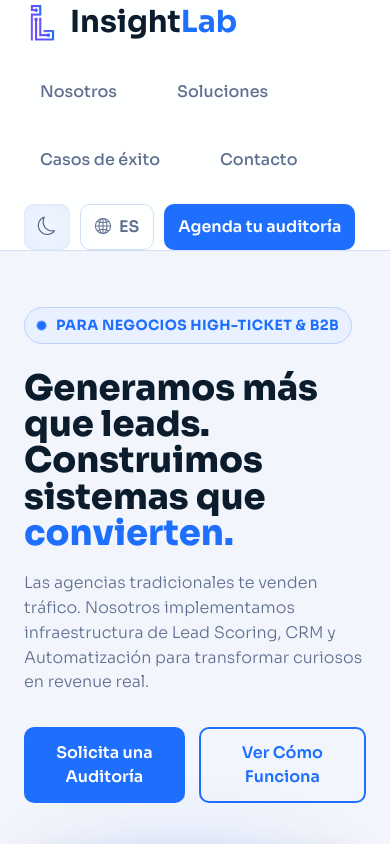
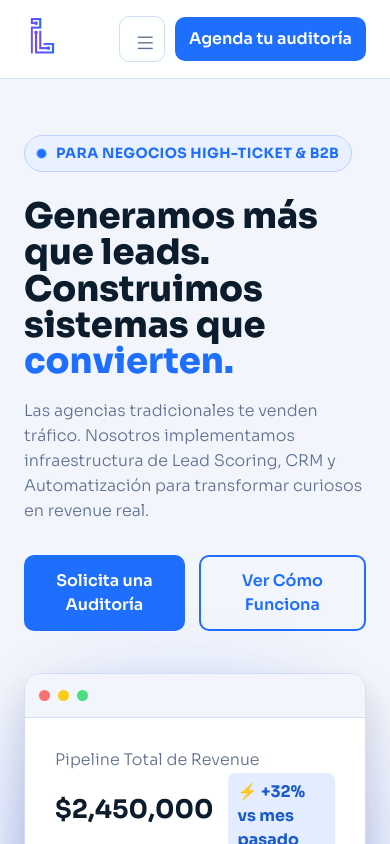
Before and after one commit to EmmanuelQuirozA/Insight-Lab, a React (Vite) app: page / in a window 390 px wide. Shown: the top 844 px of the page. Built offline with nearby package versions, Linux system fonts and the light colour scheme.

Commit message:
Adjust mobile header with hamburger dropdown

```diff
--- a/src/App.css
+++ b/src/App.css
@@ -117,6 +117,63 @@ body {
 .header-actions {
   display: flex;
   gap: 10px;
+}
+
+.mobile-menu {
+  position: relative;
+  display: none;
+}
+
+.mobile-menu-trigger {
+  width: 46px;
+  height: 46px;
+  display: grid;
+  place-items: center;
+  font-size: 1.4rem;
+}
+
+.mobile-dropdown {
+  position: absolute;
+  top: calc(100% + 10px);
+  right: 0;
+  min-width: 240px;
+  background: var(--surface);
+  border: 1px solid var(--line);
+  border-radius: 12px;
+  padding: 12px;
+  box-shadow: 0 10px 30px rgba(10, 17, 37, 0.14);
+  display: grid;
+  gap: 14px;
+  z-index: 25;
+}
+
+.mobile-links {
+  display: grid;
+  gap: 6px;
+}
+
+.mobile-link {
+  color: var(--text);
+  text-decoration: none;
+  padding: 8px 10px;
+  border-radius: 8px;
+  font-weight: 500;
+}
+
+.mobile-link:hover {
+  background: var(--pill-bg);
+}
+
+.mobile-controls {
+  display: flex;
+  align-items: center;
+  justify-content: space-between;
+  gap: 10px;
+}
+
+.mobile-language-options {
+  display: inline-flex;
+  gap: 6px;
 }
 
 button {
@@ -1225,6 +1282,30 @@ h1 {
     flex-wrap: wrap;
   }
 
+  .nav,
+  .header-actions > .theme-toggle,
+  .header-actions > .language-menu,
+  .logo-wrap .brand-text,
+  .logo-wrap .brand-name > span,
+  .logo-wrap .brand > span {
+    display: none;
+  }
+
+  .mobile-menu {
+    display: block;
+  }
+
+  .header-actions {
+    margin-left: auto;
+    align-items: center;
+  }
+
+  .header-inner {
+    display: flex;
+    gap: 12px;
+    grid-template-columns: none;
+  }
+
   .alert-card {
     position: static;
     margin-top: 14px;
--- a/src/components/Header.tsx
+++ b/src/components/Header.tsx
@@ -32,13 +32,19 @@ function Header({
   const showMoon = theme === 'light'
   const toggleThemeClass = showMoon ? 'is-light' : 'is-dark'
   const [isLanguageOpen, setIsLanguageOpen] = useState(false)
+  const [isMobileMenuOpen, setIsMobileMenuOpen] = useState(false)
   const [themePulseOrigin, setThemePulseOrigin] = useState({ x: '50%', y: '50%' })
   const languageMenuRef = useRef<HTMLDivElement | null>(null)
+  const mobileMenuRef = useRef<HTMLDivElement | null>(null)
 
   useEffect(() => {
     const handleDocumentClick = (event: MouseEvent) => {
       if (!languageMenuRef.current?.contains(event.target as Node)) {
         setIsLanguageOpen(false)
+      }
+
+      if (!mobileMenuRef.current?.contains(event.target as Node)) {
+        setIsMobileMenuOpen(false)
       }
     }
 
@@ -52,6 +58,7 @@ function Header({
   const handleLanguageSelection = (nextLanguage: 'es' | 'en') => {
     onLanguageChange(nextLanguage)
     setIsLanguageOpen(false)
+    setIsMobileMenuOpen(false)
   }
 
   const handleThemeToggle = (event: ReactMouseEvent<HTMLButtonElement>) => {
@@ -86,6 +93,58 @@ function Header({
         </nav>
 
         <div className="header-actions">
+          <div className="mobile-menu" ref={mobileMenuRef}>
+            <button
+              className="ghost-btn mobile-menu-trigger"
+              onClick={() => setIsMobileMenuOpen((prev) => !prev)}
+              type="button"
+              aria-label="Abrir menú"
+              aria-haspopup="menu"
+              aria-expanded={isMobileMenuOpen}
+            >
+              <i className="bi bi-list" aria-hidden="true" />
+            </button>
+
+            {isMobileMenuOpen && (
+              <div className="mobile-dropdown" role="menu" aria-label="Opciones de navegación">
+                <div className="mobile-links">
+                  {navItems.map((item) => (
+                    <a key={item.key} href={item.href} className="mobile-link" onClick={() => setIsMobileMenuOpen(false)}>
+                      {item.label}
+                    </a>
+                  ))}
+                </div>
+                <div className="mobile-controls">
+                  <button className={`ghost-btn theme-toggle ${toggleThemeClass}`} onClick={handleThemeToggle} type="button" aria-label={themeLabel}>
+                    <span
+                      key={`${theme}-${themeTransitionKey}-mobile`}
+                      className={`theme-toggle-radial ${showMoon ? 'is-moon' : 'is-sun'}`}
+                      style={radialStyle}
+                      aria-hidden="true"
+                    />
+                    <span className="theme-toggle-icon" aria-hidden="true">
+                      <i className={`bi ${showMoon ? 'bi-moon' : 'bi-sun'}`} />
+                    </span>
+                    <span className="sr-only">{themeLabel}</span>
+                  </button>
+
+                  <div className="mobile-language-options" role="group" aria-label="Seleccionar idioma">
+                    {(['es', 'en'] as const).map((option) => (
+                      <button
+                        key={`mobile-${option}`}
+                        className={`language-option ${language === option ? 'is-active' : ''}`}
+                        onClick={() => handleLanguageSelection(option)}
+                        type="button"
+                      >
+                        {option}
+                      </button>
+                    ))}
+                  </div>
+                </div>
+              </div>
+            )}
+          </div>
+
           <button
             className={`ghost-btn theme-toggle ${toggleThemeClass}`}
             onClick={handleThemeToggle}
```
